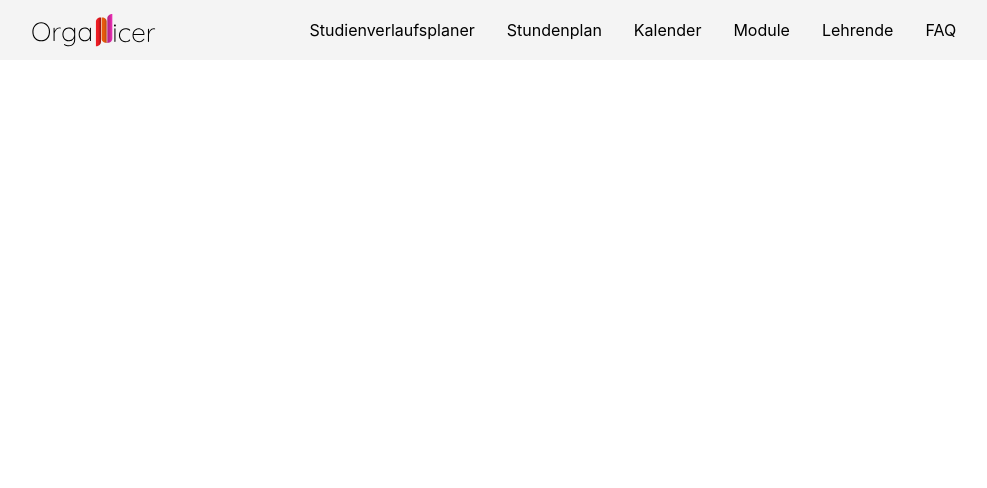
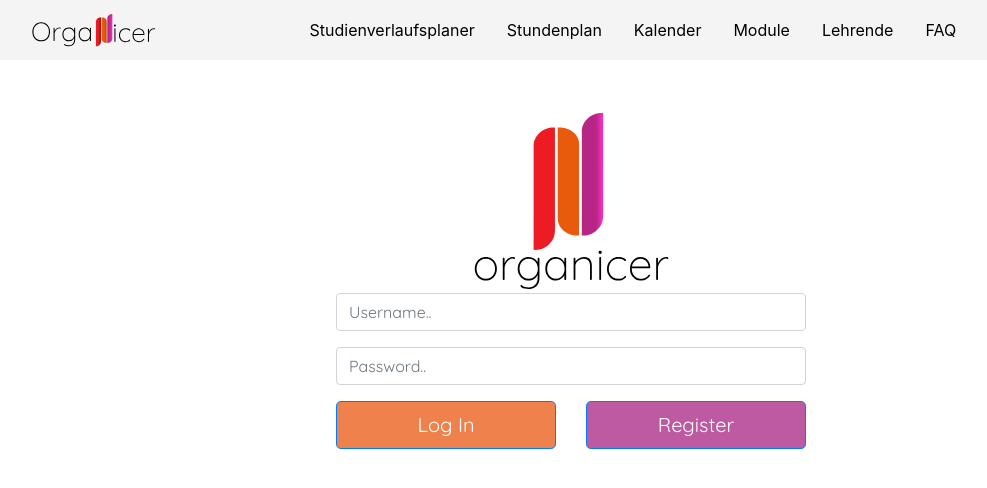
Before and after one commit to PereyONE/WEB-Projekt, a React (Create React App) app in the folder react_frontend/: page /login in a window 1280 px wide. Shown: the top 488 px of the page, without its empty margins (69-1056 px from the left). Built offline with nearby package versions, Linux system fonts and the light colour scheme.

Commit message:
Login und Register Templates

```diff
--- a/react_frontend/src/components/App/App.js
+++ b/react_frontend/src/components/App/App.js
@@ -4,11 +4,13 @@ import 'bootstrap/dist/css/bootstrap.min.css';
 import AppNavbar from '../AppNavbar/AppNavbar';
 import AppFAQ from '../AppFAQ/AppFAQ';
 import AppHome from '../AppHome/AppHome'
-import {BrowserRouter as Router, Switch, Route} from'react-router-dom';
+import {BrowserRouter as Router, Route} from'react-router-dom';
 import AppVerlaufsplan from '../AppVerlaufsplan/AppVerlaufplan';
 import AppStundenplan from '../AppStundenplan/AppStundenplan';
 import AppModule from '../AppModule/AppModule';
 import AppLehrende from '../AppLehrende/AppLehrende';
+import AppLogin from '../AppLogin/AppLogin'
+import AppRegister from '../AppRegister/AppRegister';
 
 
 
@@ -19,12 +21,17 @@ function App() {
     <Router>
     <div className="App">
       <AppNavbar />
+
+      <Route path="/login" component={AppLogin} />
+      <Route path="/register" component={AppRegister} />
+
       <Route path="/" exact component={AppHome} />
       <Route path="/studienverlaufsplan" component={AppVerlaufsplan} />
       <Route path="/stundenplan" component={AppStundenplan} />
       <Route path="/module" component={AppModule} />
       <Route path="/lehrende" component={AppLehrende} />
       <Route path="/faq" component={AppFAQ} />
+
 
     </div>
     </Router>
--- /dev/null
+++ b/react_frontend/src/components/AppLogin/AppLogin.css
@@ -0,0 +1,24 @@
+.Body{
+    text-align: center;
+    width:500px;
+    margin-top: 50px;
+    font-family: 'Quicksand', sans-serif;
+}
+
+.LogoLogin{
+    width: 200px;
+}
+
+
+
+.Login{
+    background-color: #ef814c;
+    justify-content: left;
+
+}
+
+.Register{
+    background-color: #bd5aa1;
+    justify-content: right;
+
+}
--- a/react_frontend/src/components/AppLogin/AppLogin.js
+++ b/react_frontend/src/components/AppLogin/AppLogin.js
@@ -1,14 +1,41 @@
 import React from 'react';
-
+import { Container, Form, Button, Row, Col } from 'react-bootstrap';
+import './AppLogin.css'
+import { ReactComponent as Logo } from '../../assets/icons/bildmarke_unterschrift.svg';
 
 
 function AppLogin() {
 
   return (
 
-    <div>
-     <h1>Login</h1>
-    </div>
+    <Container className="Body">
+      <Logo className="LogoLogin" />
+
+      <Form>
+        <Form.Group controlId="formBasicEmail">
+          <Form.Control type="email" placeholder="Username.." />
+        </Form.Group>
+
+        <Form.Group controlId="formBasicPassword">
+          <Form.Control type="password" placeholder="Password.." />
+        </Form.Group>
+
+        <Row>
+          <Col>
+            <Button className="Login" type="submit" size="lg" href="/" block>
+              Log In
+            </Button>
+          </Col>
+
+          <Col>
+            <Button className="Register" type="submit"  size="lg" href="/register" block>
+              Register
+            </Button>
+          </Col>
+        </Row>
+
+      </Form>
+    </Container>
 
 
   );
--- a/react_frontend/src/components/AppNavbar/AppNavbar.js
+++ b/react_frontend/src/components/AppNavbar/AppNavbar.js
@@ -3,7 +3,6 @@ import { ReactComponent as Wortmarke } from '../../assets/icons/wortmarke.svg';
 import './AppNavbar.css';
 import { FontAwesomeIcon } from '@fortawesome/react-fontawesome'
 import { faBars } from '@fortawesome/free-solid-svg-icons'
-import { Link } from 'react-router-dom';
 
 
 
--- /dev/null
+++ b/react_frontend/src/components/AppRegister/AppRegister.css
@@ -0,0 +1,24 @@
+.Body{
+    text-align: center;
+    width:500px;
+    margin-top: 50px;
+    font-family: 'Quicksand', sans-serif;
+}
+
+.LogoLogin{
+    width: 200px;
+}
+
+
+
+.Login{
+    background-color: #ef814c;
+    justify-content: left;
+
+}
+
+.Register{
+    background-color: #bd5aa1;
+    justify-content: right;
+
+}
--- a/react_frontend/src/components/AppRegister/AppRegister.js
+++ b/react_frontend/src/components/AppRegister/AppRegister.js
@@ -1,14 +1,44 @@
 import React from 'react';
-
+import { Container, Form, Button, Row, Col } from 'react-bootstrap';
+import './AppRegister.css'
+import { ReactComponent as Logo } from '../../assets/icons/bildmarke_unterschrift.svg';
 
 
 function AppRegister() {
 
   return (
 
-    <div>
-     <h1>Register</h1>
-    </div>
+    <Container className="Body">
+      <Logo className="Logo" />
+
+      <Form>
+        <Form.Group controlId="formBasicEmail">
+          <Form.Control type="email" placeholder="Username.." />
+        </Form.Group>
+
+        <Form.Group controlId="formBasicPassword">
+          <Form.Control type="password" placeholder="E-Mail.." />
+        </Form.Group>
+
+        <Form.Group controlId="formBasicPassword">
+          <Form.Control type="password" placeholder="Password.." />
+        </Form.Group>
+
+        <Form.Group controlId="formBasicPassword">
+          <Form.Control type="password" placeholder="repeat Password.." />
+        </Form.Group>
+
+        <Row>
+
+          <Col>
+            <Button className="Register" type="submit" size="lg" href="/" block>
+              Register
+            </Button>
+          </Col>
+        </Row>
+
+      </Form>
+    </Container>
 
 
   );
--- a/react_frontend/src/index.css
+++ b/react_frontend/src/index.css
@@ -1,17 +1,14 @@
 @import url('https://fonts.googleapis.com/css2?family=Quicksand:wght@300;400;500;600;700&display=swap');
 
 
-* {
-	margin: 0;
-	padding: 0;
-	box-sizing: border-box;
-}
+
 
 body {
   margin: 0;
   font-family: 'Quicksand', sans-serif;
   -webkit-font-smoothing: antialiased;
   -moz-osx-font-smoothing: grayscale;
+  text-align: center;
 }
 
 code {
```
Also changed, not shown: react_frontend/src/assets/icons/bildmarke_unterschrift.svg (added).
